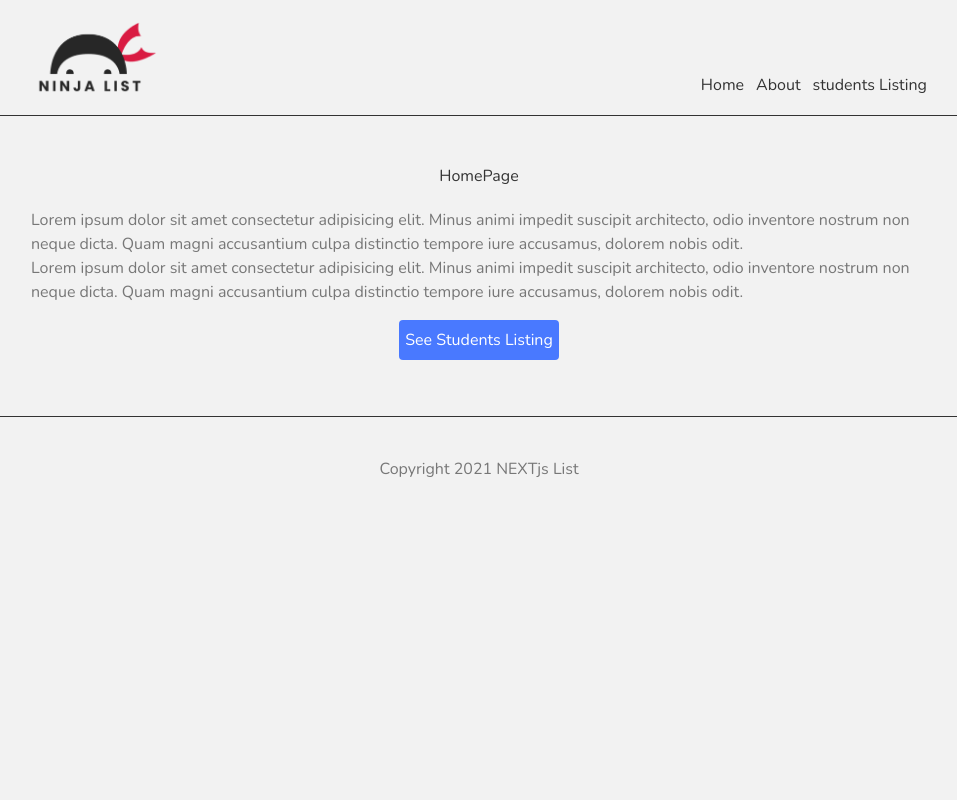
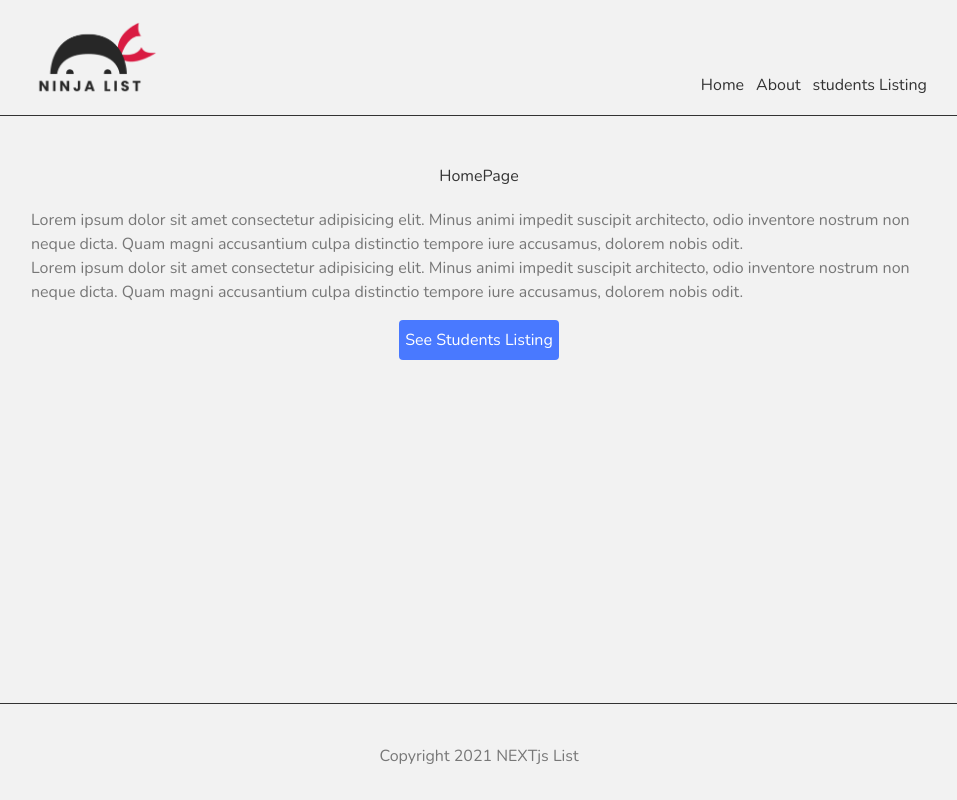
Before and after one commit to GeorginaShall/nextJS-training, a Next.js app: page / in a window 1280 px wide. Shown: the whole page, without its empty margins (161-1118 px from the left). Built offline with nearby package versions, Linux system fonts and the light colour scheme.

Commit message:
fix footer

```diff
--- a/comps/footer.js
+++ b/comps/footer.js
@@ -1,7 +1,7 @@
 const Footer = () => {
     return (
-      <div className="border-t border-solid border-bordercolor mt-14 ">
-        <footer className="  block text-center py-8 px-0 mt-2 text-textgray  container max-w-4xl   mx-auto my-0">
+      <div className="border-t border-solid border-bordercolor mt-14 w-screen fixed text-center bottom-0 bg-forbg">
+        <footer className="  block text-center py-8 px-0 mt-2 text-textgray  container max-w-4xl   mx-auto my-0 ">
           Copyright 2021 NEXTjs List
         </footer>
       </div>
```
